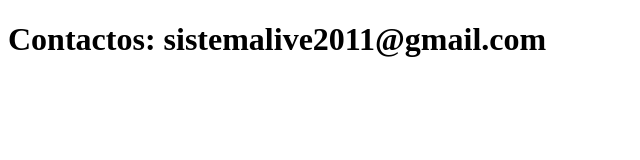
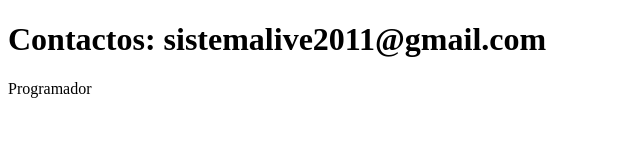
Before and after one commit to KarlGM87/SISTEMALIVEPUBLIC, a plain HTML site: page contacto.html in a window 1280 px wide. Shown: the whole page, without its empty margins (0-640 px from the left). Drawn offline with Linux system fonts and the light colour scheme.

Commit message:
actualiza contacto

```diff
--- a/contacto.html
+++ b/contacto.html
@@ -7,5 +7,6 @@
 </head>
 <body>
     <h1>Contactos: sistemalive2011@gmail.com</h1>
+    <p>Programador</p>
 </body>
 </html>
```
